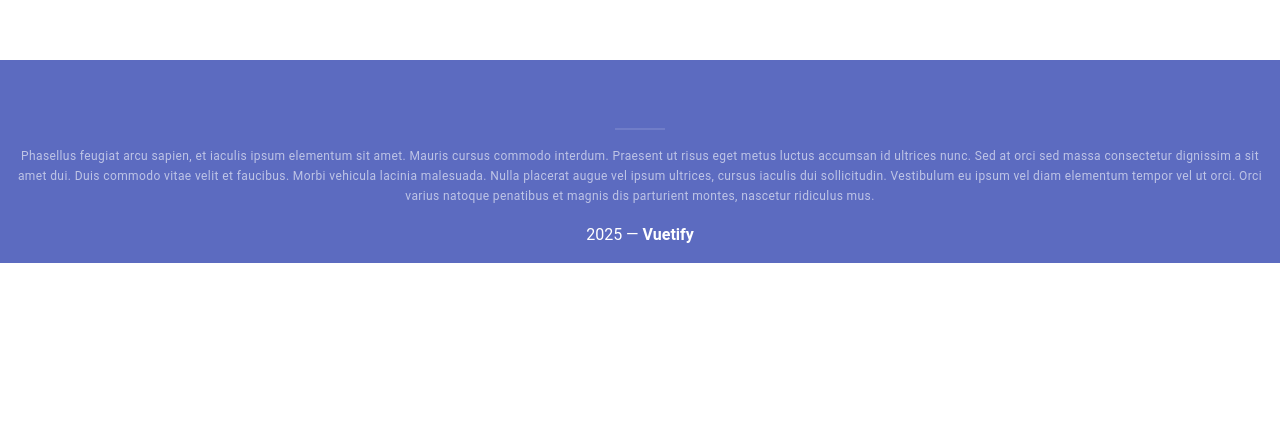
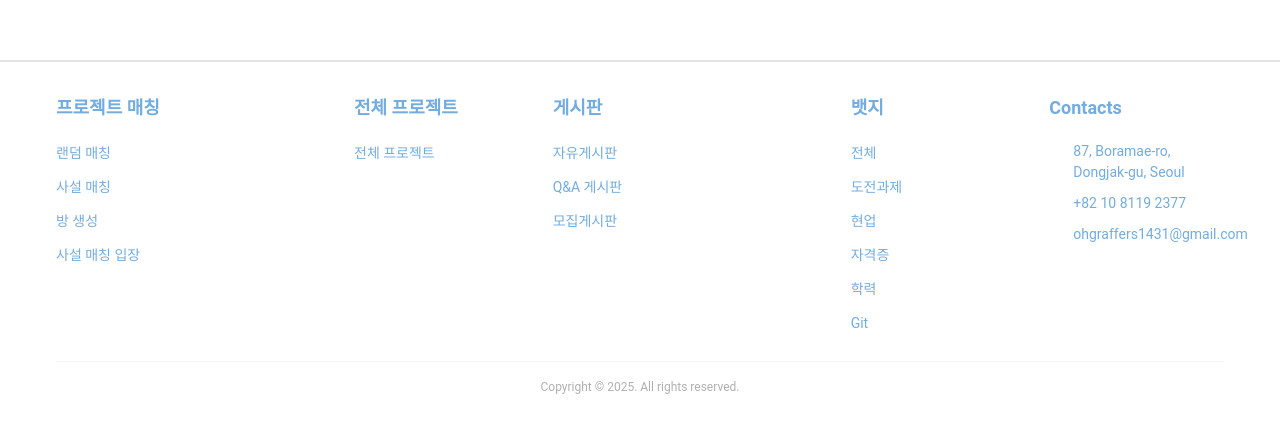
Before and after one commit to BE14-NoB/pick-frontend, a Vue app in the folder pick-front/: page / in a window 1280 px wide. Shown: the part 790-1218 px from the top of the page. Before the commit the page ends 1053 px from the top, so only its background shows below. Built offline with nearby package versions, Linux system fonts and the light colour scheme.

Commit message:
feat : 푸터 컴포넌트 제작

```diff
--- a/pick-front/src/App.vue
+++ b/pick-front/src/App.vue
@@ -6,6 +6,9 @@
       <main class="main-content">
         <router-view /> <!-- 여기서 페이지 컴포넌트가 렌더링 됨 -->
       </main>
+
+      <!-- 푸터와 메인 콘텐츠를 구분하는 선 -->
+      <v-divider class="footer-divider" thickness="2" color="#1a1a1a"></v-divider>
 
       <MyFooter />
     </div>
--- a/pick-front/src/components/MyFooter.vue
+++ b/pick-front/src/components/MyFooter.vue
@@ -1,35 +1,176 @@
 <template>
-    <v-footer class="text-center d-flex flex-column ga-2 py-4" color="indigo-lighten-1" fixed>
-      <div class="d-flex ga-3">
-        <v-btn
-          v-for="icon in icons"
-          :key="icon"
-          :icon="icon"
-          density="comfortable"
-          variant="text"
-        ></v-btn>
+  <v-footer class="footer py-4" :color="footerColor">
+    <v-container>
+      <v-row>
+        <!-- 프로젝트 매칭 섹션 -->
+        <v-col cols="12" md="3">
+          <h3 class="footer-title">프로젝트 매칭</h3>
+          <ul>
+            <li v-for="(item, index) in projectMatching" :key="index">
+              <router-link :to="item.path" class="footer-link">
+                {{ item.label }}
+              </router-link>
+            </li>
+          </ul>
+        </v-col>
+
+        <!-- 전체 프로젝트 섹션 -->
+        <v-col cols="12" md="2">
+          <h3 class="footer-title">전체 프로젝트</h3>
+          <ul>
+            <li>
+              <router-link :to="allProjects.path" class="footer-link">
+                {{ allProjects.label }}
+              </router-link>
+            </li>
+          </ul>
+        </v-col>
+
+        <!-- 게시판 섹션 -->
+        <v-col cols="12" md="3">
+          <h3 class="footer-title">게시판</h3>
+          <ul>
+            <li v-for="(item, index) in board" :key="index">
+              <router-link :to="item.path" class="footer-link">
+                {{ item.label }}
+              </router-link>
+            </li>
+          </ul>
+        </v-col>
+
+        <!-- 뱃지 섹션 -->
+        <v-col cols="12" md="2">
+          <h3 class="footer-title">뱃지</h3>
+          <ul>
+            <li v-for="(item, index) in badges" :key="index">
+              <router-link :to="item.path" class="footer-link">
+                {{ item.label }}
+              </router-link>
+            </li>
+          </ul>
+        </v-col>
+
+        <!-- Contacts 섹션 -->
+        <v-col cols="12" md="2">
+          <h3 class="footer-title">Contacts</h3>
+          <ul>
+            <li v-for="(contact, index) in contacts" :key="index" class="contact-item">
+              <v-icon small class="contact-icon">{{ contact.icon }}</v-icon>
+              <span class="footer-link">{{ contact.label }}</span>
+            </li>
+          </ul>
+        </v-col>
+      </v-row>
+
+      <!-- 저작권 정보 -->
+      <v-divider class="my-4" thickness="1" color="#b0b0b0"></v-divider>
+      <div class="text-center copyright">
+        {{ copyrightText }}
       </div>
-
-      <v-divider class="my-2" thickness="2" width="50"></v-divider>
-
-      <div class="text-caption font-weight-regular opacity-60">
-        Phasellus feugiat arcu sapien, et iaculis ipsum elementum sit amet. Mauris cursus commodo interdum. Praesent ut risus eget metus luctus accumsan id ultrices nunc. Sed at orci sed massa consectetur dignissim a sit amet dui. Duis commodo vitae velit et faucibus. Morbi vehicula lacinia malesuada. Nulla placerat augue vel ipsum ultrices, cursus iaculis dui sollicitudin. Vestibulum eu ipsum vel diam elementum tempor vel ut orci. Orci varius natoque penatibus et magnis dis parturient montes, nascetur ridiculus mus.
-      </div>
-
-      <v-divider></v-divider>
-
-      <div>
-        {{ new Date().getFullYear() }} — <strong>Vuetify</strong>
-      </div>
-    </v-footer>
+    </v-container>
+  </v-footer>
 </template>
 
+<script setup>
+defineProps({
+  projectMatching: {
+    type: Array,
+    default: () => [
+      { label: "랜덤 매칭", path: "/match/random" },
+      { label: "사설 매칭", path: "/match/private" },
+      { label: "방 생성", path: "/match/create-room" },
+      { label: "사설 매칭 입장", path: "/match/join-private" },
+    ],
+  },
+  allProjects: {
+    type: Object,
+    default: () => ({
+      label: "전체 프로젝트",
+      path: "/project",
+    }),
+  },
+  board: {
+    type: Array,
+    default: () => [
+      { label: "자유게시판", path: "/board/free" },
+      { label: "Q&A 게시판", path: "/board/qna" },
+      { label: "모집게시판", path: "/board/recruit" },
+    ],
+  },
+  badges: {
+    type: Array,
+    default: () => [
+      { label: "전체", path: "/badge/all" },
+      { label: "도전과제", path: "/badge/challenges" },
+      { label: "현업", path: "/badge/career" },
+      { label: "자격증", path: "/badge/certifications" },
+      { label: "학력", path: "/badge/education" },
+      { label: "Git", path: "/badge/git" },
+    ],
+  },
+  contacts: {
+    type: Array,
+    default: () => [
+      { icon: "mdi-map-marker", label: "87, Boramae-ro, Dongjak-gu, Seoul" },
+      { icon: "mdi-phone", label: "+82 10 8119 2377" },
+      { icon: "mdi-email", label: "ohgraffers1431@gmail.com" },
+    ],
+  },
+  footerColor: {
+    type: String,
+    default: "#ffffff",
+  },
+  copyrightText: {
+    type: String,
+    default: `Copyright © ${new Date().getFullYear()}. All rights reserved.`,
+  },
+});
+</script>
 
-<script setup>
-    const icons = [
-      'mdi-facebook',
-      'mdi-twitter',
-      'mdi-linkedin',
-      'mdi-instagram',
-    ]
-</script>
+<style scoped>
+.footer {
+  color: rgb(255, 255, 255);
+}
+
+.footer-title {
+  font-size: 18px;
+  font-weight: bold;
+  margin-bottom: 20px;
+  color: #73ACDE;
+}
+
+ul {
+  list-style: none;
+  padding: 0;
+}
+
+li {
+  margin-bottom: 10px;
+}
+
+.footer-link {
+  color: #73ACDE;
+  text-decoration: none;
+  font-size: 14px;
+}
+
+.footer-link:hover {
+  color: #b6c8d7;
+}
+
+.contact-item {
+  display: flex;
+  align-items: center;
+}
+
+.contact-icon {
+  margin-right: 10px;
+  color: #b0b0b0;
+  font-size: 14px; /* 아이콘 크기를 텍스트와 맞춤 */
+}
+
+.copyright {
+  color: #b0b0b0;
+  font-size: 12px;
+}
+</style>
```
Also changed, not shown: 1 other file (tests, documents, lock files or other folders).
